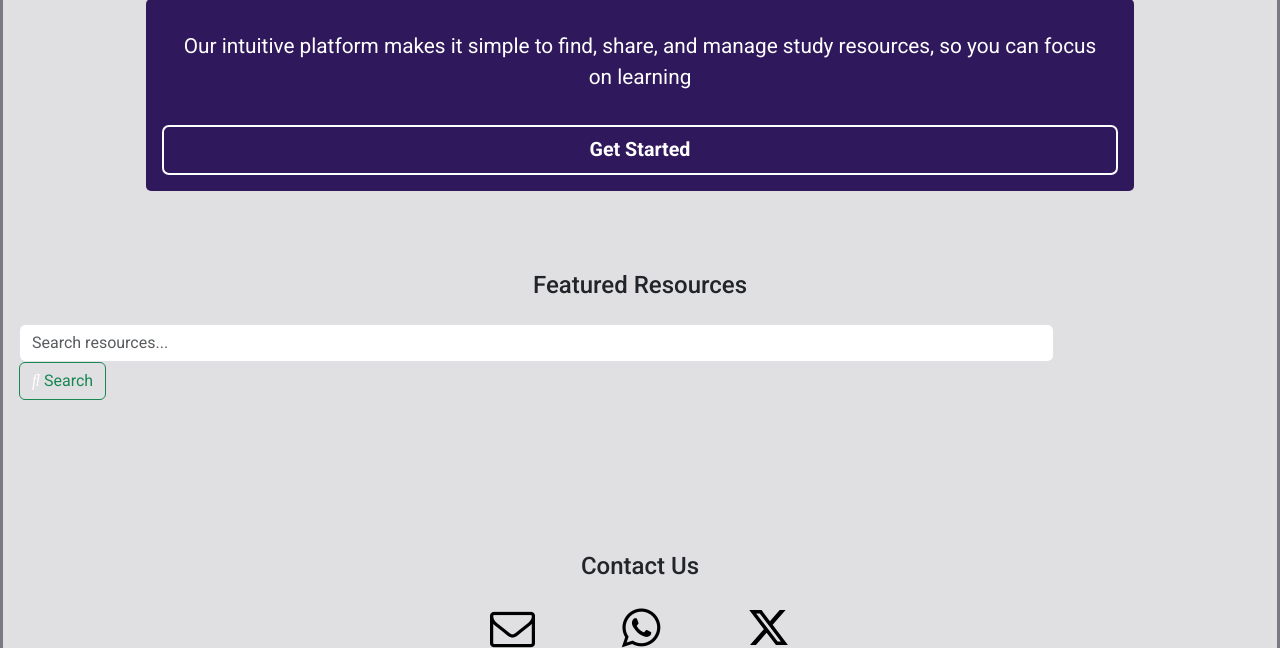
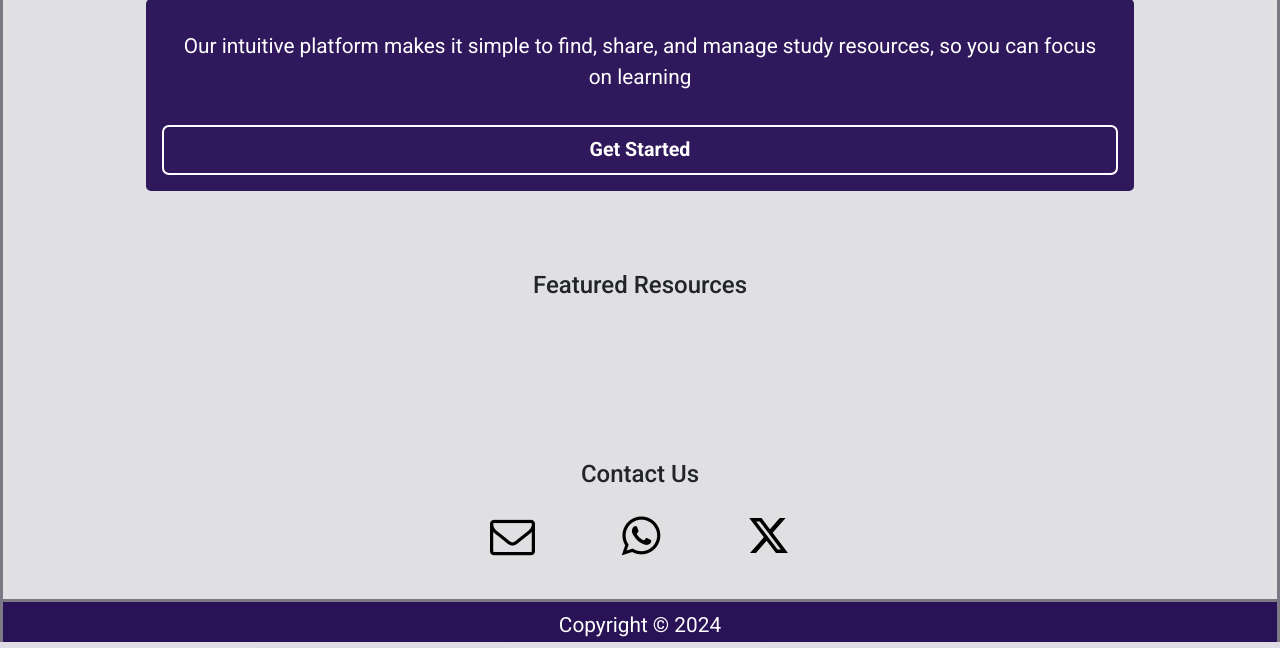
Before and after one commit to MoBazmul/studyLink, a Flask app: page / in a window 1280 px wide. Shown: the part 1655-2303 px from the top of the page. Run offline with Flask 3, Linux system fonts and the light colour scheme; data that the repository does not hold is empty; some libraries are stand-ins or nearby versions.

Commit message:
Revert changes

```diff
--- a/studylink/routes.py
+++ b/studylink/routes.py
@@ -3,7 +3,6 @@
 This module defines the routes and views for the StudyLink application
 """
 
-from operator import or_
 import os
 import json
 import secrets
@@ -71,26 +70,6 @@ def home():
     resources = sample(resources, 4)
 
   return render_template("home.html", title="Home", resources=resources, is_authenticated=is_authenticated, current_time=datetime.utcnow())
-
-
-
-@app.route('/search', methods=['GET'])
-def search_resources():
-  query = request.args.get('query', '')
-
-  # Performing the query using SQLAlchemy
-  resources = Resources.query.filter(
-      or_(Resources.title.contains(query), Resources.description.contains(query))
-  ).all()
-
-  resources_dict = {}
-  for resource in resources:
-      course_name = Courses.query.get_or_404(resource.course_id).course_name
-      if course_name not in resources_dict:
-          resources_dict[course_name] = []
-      resources_dict[course_name].append(resource)
-
-  return render_template('home.html', resources_dict=resources_dict, query=query)
 
 
 
--- a/studylink/templates/home.html
+++ b/studylink/templates/home.html
@@ -21,32 +21,30 @@
         <p>Follow peers on social media and GitHub to stay updated and build your network</p>
       </section>
       <section class="additional-info" style="width: 100%; background-color: #240c54ef; padding: 1rem; margin-top: 2rem; border-radius: 5px;">
-        <p style="color: #fff; font-size: 1.3rem; text-align: center; padding: 1rem;">Our intuitive platform makes it simple to find, share, and manage study resources, so you can focus on learning</p>
-        <button style="width: 100%; border: 2px solid #fff; background: transparent; padding: .5rem; border-radius: 7px;">
+        <p style="
+          color: #fff;
+          font-size: 1.3rem;
+          text-align: center;
+          padding: 1rem;
+          ">Our intuitive platform makes it simple to find, share, and manage study resources, so you can focus on learning</p>
+        <button style="
+          width: 100%;
+          border: 2px solid #fff;
+          background: transparent;
+          padding: .5rem;
+          border-radius: 7px;
+        ">
           <a style="color: #fff; font-size: 1.23rem; text-decoration: none; font-weight: bolder;" href="{{ url_for('register') }}#signup">Get Started</a>
         </button>
       </section>
     </section>
   {% endif %}
-
   <section class="form-group" style="width: 100%;" id="resources">
     {% if not current_user.is_authenticated %}
       <h2 class="preview_head">Featured Resources</h2>
     {% else %}
       <h2 class="preview_head">Added Resources</h2>
     {% endif %}
-
-    <form method="GET" action="{{ url_for('search_resources') }}" class="search-bar">
-      <div class="form-row">
-        <div class="col-md-10">
-          <input class="form-control" type="search" name="query" placeholder="Search resources..." aria-label="Search">
-        </div>
-        <div class="col-md-2">
-          <button class="btn btn-outline-success" type="submit"><i class="fas fa-search"></i> Search</button>
-        </div>
-      </div>
-    </form>
-
     {% if not is_authenticated %}
       <section class="content-box">
         {% for resource in resources %}
@@ -74,7 +72,9 @@
       </section>
     {% else %}
       {% for course_name, resources in resources_dict.items() %}
+        <h2 style="font-size: 18px; margin-bottom: 2rem; margin-top: 3rem; text-align: center;">{{ course_name }}</h2>
         <section class="content-box">
+          {% if resources %}
             {% for resource in resources %}
               <section class="content">
                 <section class="user">
@@ -96,6 +96,10 @@
                 </section>
               </section>
             {% endfor %}
+          {% else %}
+           <p style="margin: 1rem auto; font-size: 1rem; color:
+           rgb(162, 13, 13);">There are no added resources for this course</p>
+          {% endif %}
         </section>
       {% endfor %}
     {% endif %}
@@ -105,7 +109,8 @@
     <section class="contact" style="margin-top: 2rem;">
       <h2 class="preview_head">Contact Us</h2>
       <section class="contact-icons">
-        <a href="mailto:mohaarash001@gmail.com"><i class="fa fa-envelope-o" aria-hidden="true"></i></a>
+        <a href="mailto:mohaarash001@gmail.com"><i class="fa fa-envelope-o" aria-hidden="true"></i>
+        </a>
         <a href="https://wa.me/254758861263" target="_blank"><i class="fa fa-whatsapp" aria-hidden="true"></i></a>
         <a href="http://x.com/MoBazmul" target="_blank"><img src="{{ url_for('static', filename='images/x-twitter.svg') }}" alt="twitter"></a>
       </section>
```
Lines whose indentation alone changed are shown as unchanged.
